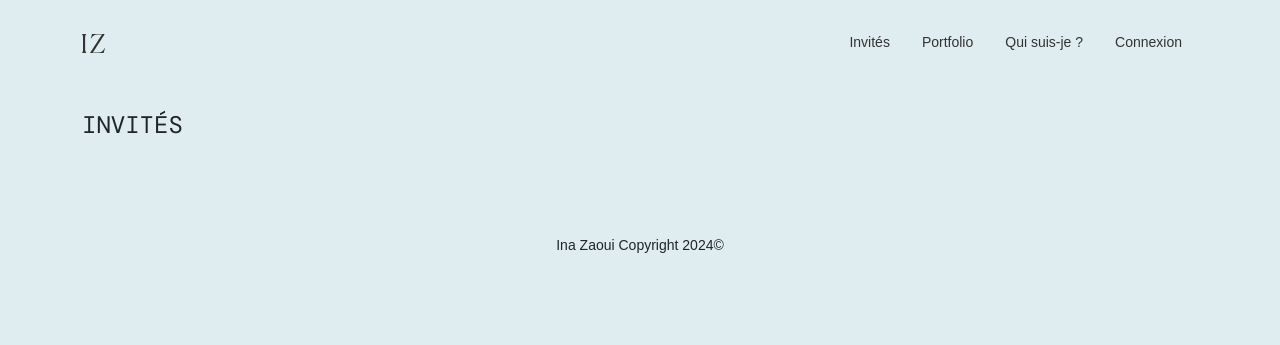
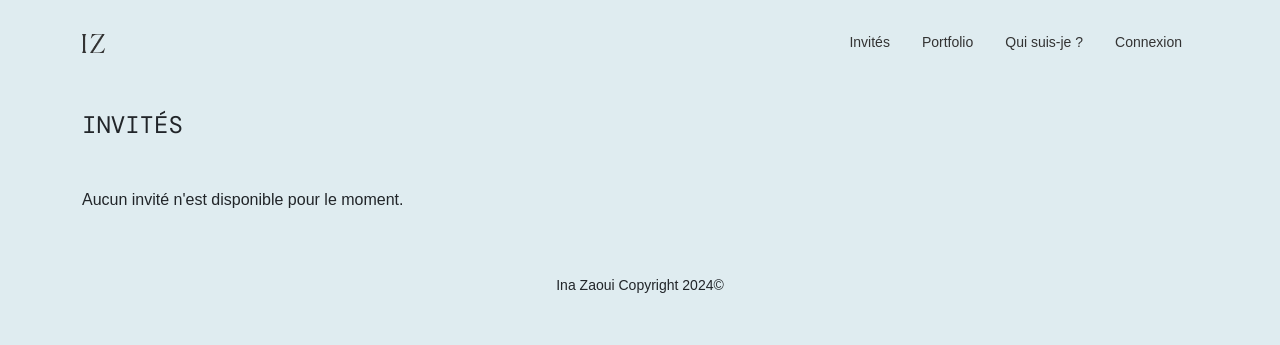
Before and after one commit to QuentinDidelot/InaZaoui, a Symfony app: template templates/front/guests.html.twig in a window 1280 px wide. Shown: the top 345 px of the page. Run offline with Twig, Linux system fonts and the light colour scheme; the template is opened without the code that fills it, so the values that code supplies are empty; some libraries are stand-ins or nearby versions; some web fonts are replaced.

Commit message:
Step 4 - Update guests

```diff
--- a/templates/front/guests.html.twig
+++ b/templates/front/guests.html.twig
@@ -5,12 +5,16 @@
         <div class="col-12">
             <h3 class="mb-5">Invités</h3>
             <div class="guests d-flex flex-column">
+                {% if guests|length > 0 %}
                     {% for guest in guests %}
                         <div class="guest py-5 d-flex justify-content-between align-items-center">
                             <h4>{{ guest.username }} ({{ guest.medias|length }})</h4>
                             <a href="{{ path('guest', {id: guest.id}) }}">découvrir</a>
                         </div>
                     {% endfor %}
+                {% else %}
+                    <p>Aucun invité n'est disponible pour le moment.</p>
+                {% endif %}
             </div>
         </div>
     </div>
```
Lines whose indentation alone changed are shown as unchanged.
